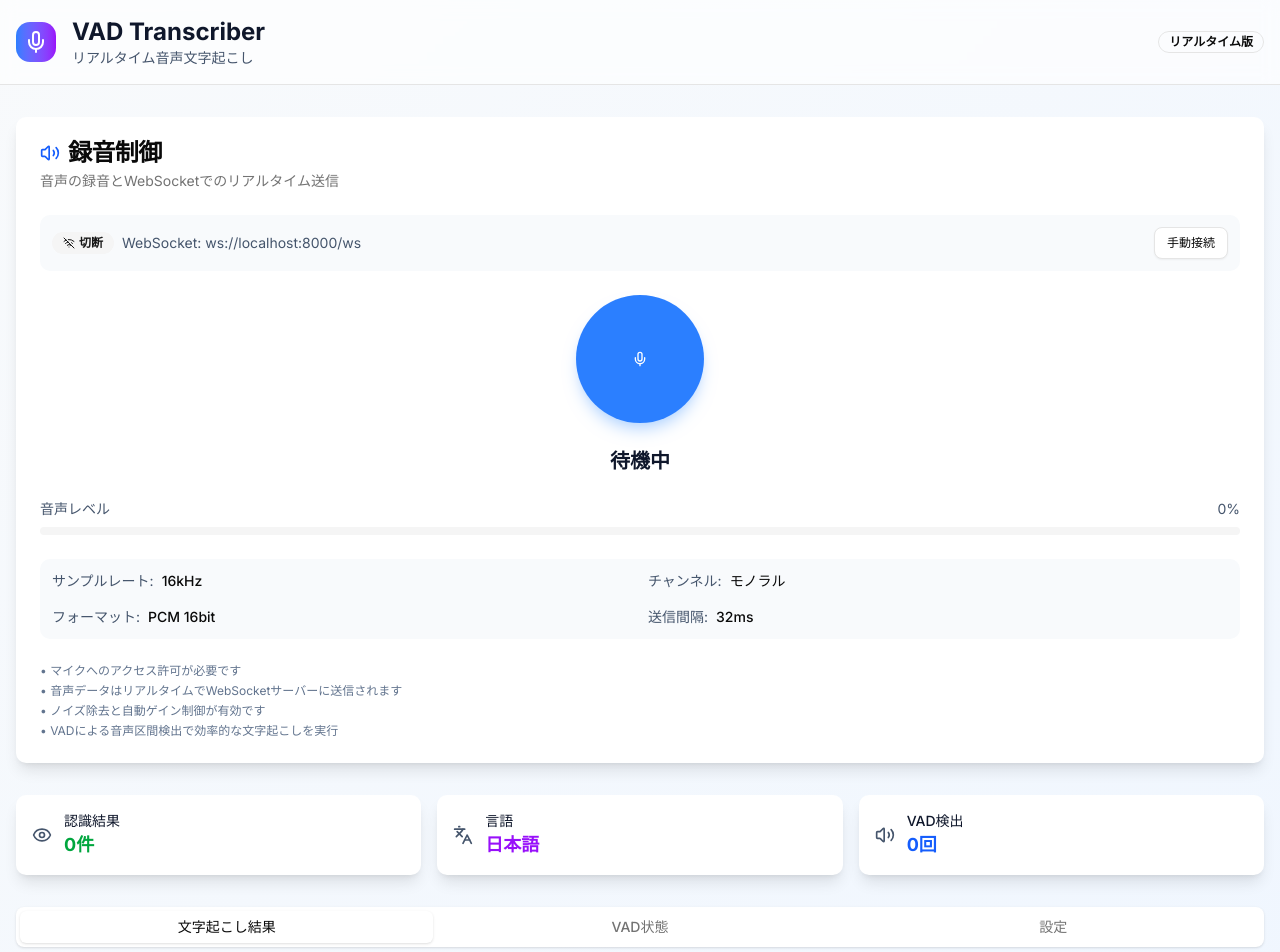
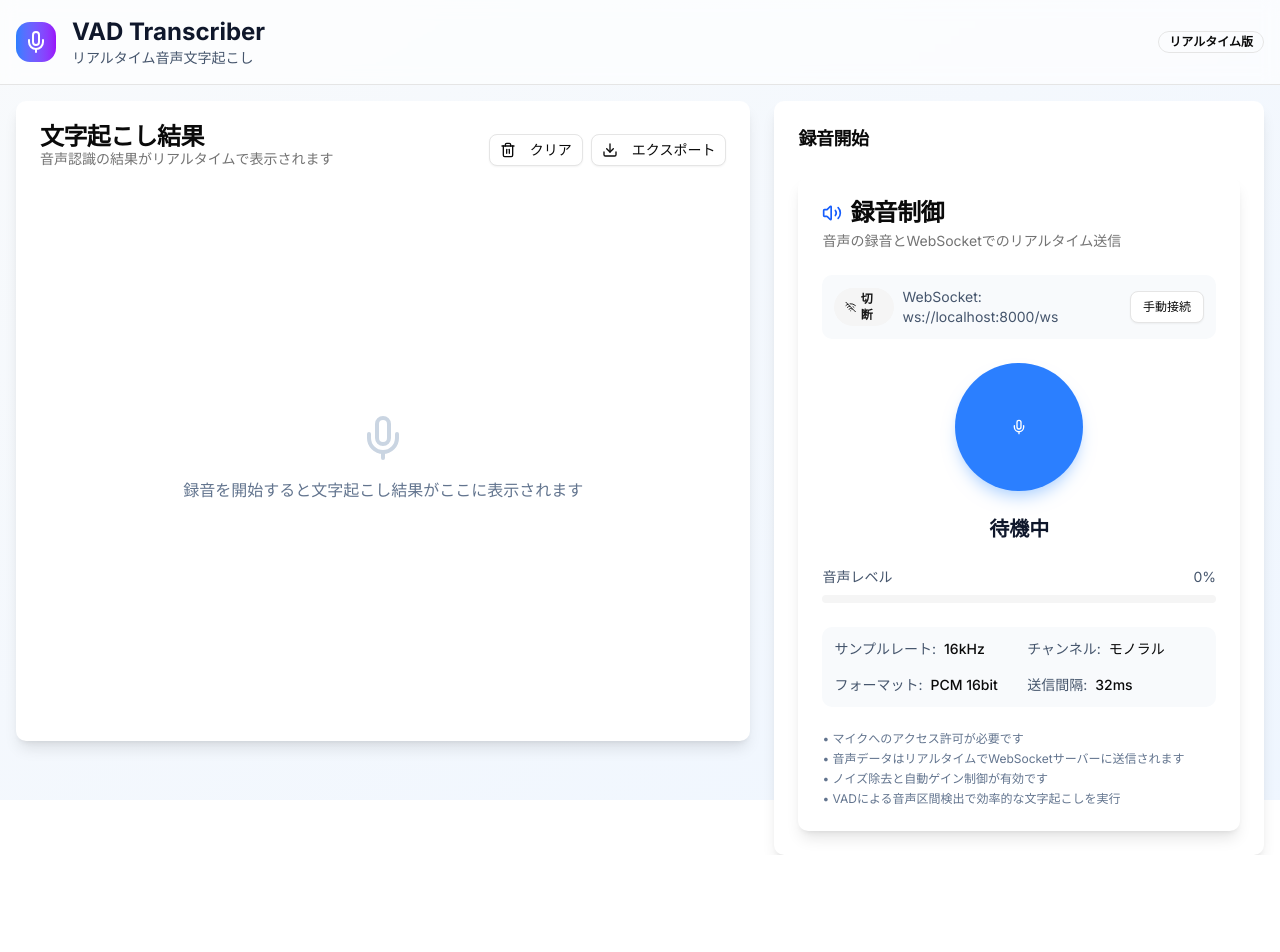
Before and after one commit to nakajima97/vad-transcriber, a Next.js app in the folder frontend/: page / in a window 1280 px wide. Shown: the top 952 px of the page. After the commit the page ends 855 px from the top, so only its background shows below. Built offline with nearby package versions, Linux system fonts and the light colour scheme.

Commit message:
横レイアウトに変更

```diff
--- a/frontend/src/app/page.tsx
+++ b/frontend/src/app/page.tsx
@@ -10,27 +10,14 @@ import {
   CardHeader,
   CardTitle,
 } from '@/components/shadcn/ui/card';
-import { Progress } from '@/components/shadcn/ui/progress';
-import {
-  Tabs,
-  TabsContent,
-  TabsList,
-  TabsTrigger,
-} from '@/components/shadcn/ui/tabs';
 import {
   AlertCircle,
   CheckCircle,
   Clock,
   Copy,
   Download,
-  Eye,
-  Info,
-  Languages,
   Mic,
-  Settings,
   Trash2,
-  User,
-  Volume2,
 } from 'lucide-react';
 import { useState } from 'react';
 
@@ -53,21 +40,18 @@ export default function VADTranscriberApp() {
   const [transcriptionResults, setTranscriptionResults] = useState<
     TranscriptionResult[]
   >([]);
-  const [vadResults, setVadResults] = useState<VADResult[]>([]);
-  const [selectedLanguage, setSelectedLanguage] = useState('ja');
-  const [vadSensitivity, setVadSensitivity] = useState(0.5);
 
   const handleTranscriptionResult = (result: TranscriptionResult) => {
     setTranscriptionResults((prev) => [...prev, result]);
   };
 
   const handleVADResult = (result: VADResult) => {
-    setVadResults((prev) => [...prev.slice(-10), result]);
+    // VAD結果は表示しないが、コールバック関数として残す
+    console.log('VAD result:', result);
   };
 
   const handleClearTranscription = () => {
     setTranscriptionResults([]);
-    setVadResults([]);
   };
 
   return (
@@ -96,67 +80,15 @@ export default function VADTranscriberApp() {
         </div>
       </header>
 
-      <main className="container mx-auto px-4 py-8">
-        {/* メイン制御パネル */}
-        <div className="mb-8">
-          <AudioRecorder
-            websocketUrl="ws://localhost:8000/ws"
-            onTranscriptionResult={handleTranscriptionResult}
-            onVADResult={handleVADResult}
-          />
-        </div>
-
-        {/* 統計情報 */}
-        <div className="grid grid-cols-1 md:grid-cols-3 gap-4 mb-8">
-          <div className="flex items-center space-x-3 p-4 bg-white dark:bg-slate-800 rounded-lg shadow-lg">
-            <Eye className="w-5 h-5 text-slate-600 dark:text-slate-400" />
-            <div>
-              <p className="text-sm font-medium text-slate-900 dark:text-white">
-                認識結果
-              </p>
-              <p className="text-lg font-bold text-green-600">
-                {transcriptionResults.length}件
-              </p>
-            </div>
-          </div>
-
-          <div className="flex items-center space-x-3 p-4 bg-white dark:bg-slate-800 rounded-lg shadow-lg">
-            <Languages className="w-5 h-5 text-slate-600 dark:text-slate-400" />
-            <div>
-              <p className="text-sm font-medium text-slate-900 dark:text-white">
-                言語
-              </p>
-              <p className="text-lg font-bold text-purple-600">日本語</p>
-            </div>
-          </div>
-
-          <div className="flex items-center space-x-3 p-4 bg-white dark:bg-slate-800 rounded-lg shadow-lg">
-            <Volume2 className="w-5 h-5 text-slate-600 dark:text-slate-400" />
-            <div>
-              <p className="text-sm font-medium text-slate-900 dark:text-white">
-                VAD検出
-              </p>
-              <p className="text-lg font-bold text-blue-600">
-                {vadResults.length}回
-              </p>
-            </div>
-          </div>
-        </div>
-
-        {/* タブセクション */}
-        <Tabs defaultValue="transcription" className="space-y-6">
-          <TabsList className="grid w-full grid-cols-3 bg-white dark:bg-slate-800 shadow-sm">
-            <TabsTrigger value="transcription">文字起こし結果</TabsTrigger>
-            <TabsTrigger value="vad">VAD状態</TabsTrigger>
-            <TabsTrigger value="settings">設定</TabsTrigger>
-          </TabsList>
-
-          {/* 文字起こし結果タブ */}
-          <TabsContent value="transcription" className="space-y-4">
-            <Card className="bg-white dark:bg-slate-800 border-0 shadow-lg">
-              <CardHeader className="flex flex-row items-center justify-between">
+      <main className="container mx-auto px-4 py-4">
+        {/* メイン横2分割レイアウト */}
+        <div className="flex gap-6 h-[calc(100vh-160px)]">
+          {/* 左側: 文字起こし結果 (幅60%) */}
+          <div className="w-3/5 flex flex-col">
+            <Card className="bg-white dark:bg-slate-800 border-0 shadow-lg h-full flex flex-col">
+              <CardHeader className="flex flex-row items-center justify-between flex-shrink-0">
                 <div>
-                  <CardTitle>リアルタイム文字起こし</CardTitle>
+                  <CardTitle>文字起こし結果</CardTitle>
                   <CardDescription>
                     音声認識の結果がリアルタイムで表示されます
                   </CardDescription>
@@ -176,10 +108,10 @@ export default function VADTranscriberApp() {
                   </Button>
                 </div>
               </CardHeader>
-              <CardContent>
-                <div className="space-y-3 max-h-96 overflow-y-auto">
+              <CardContent className="flex-1 overflow-hidden">
+                <div className="space-y-3 h-full overflow-y-auto">
                   {transcriptionResults.length === 0 ? (
-                    <div className="text-center py-8 text-slate-500 dark:text-slate-400">
+                    <div className="text-center py-8 text-slate-500 dark:text-slate-400 h-full flex flex-col items-center justify-center">
                       <Mic className="w-12 h-12 mx-auto mb-4 text-slate-300" />
                       <p>録音を開始すると文字起こし結果がここに表示されます</p>
                     </div>
@@ -228,180 +160,27 @@ export default function VADTranscriberApp() {
                 </div>
               </CardContent>
             </Card>
-          </TabsContent>
+          </div>
 
-          {/* VAD状態タブ */}
-          <TabsContent value="vad" className="space-y-4">
-            <Card className="bg-white dark:bg-slate-800 border-0 shadow-lg">
-              <CardHeader>
-                <CardTitle className="flex items-center gap-2">
-                  <Volume2 className="w-5 h-5 text-orange-600" />
-                  Voice Activity Detection
-                </CardTitle>
-                <CardDescription>
-                  発話区間の検出状況をリアルタイムで表示
-                </CardDescription>
-              </CardHeader>
-              <CardContent>
-                <div className="space-y-4">
-                  {/* 現在のVAD状態 */}
-                  <div className="p-4 bg-slate-50 dark:bg-slate-700 rounded-lg">
-                    <div className="flex items-center justify-between mb-2">
-                      <span className="text-sm font-medium text-slate-900 dark:text-white">
-                        現在の状態
-                      </span>
-                      <div className="flex items-center space-x-2">
-                        <div
-                          className={`w-3 h-3 rounded-full ${
-                            vadResults.length > 0 &&
-                            vadResults[vadResults.length - 1]?.is_speech
-                              ? 'bg-green-500 animate-pulse'
-                              : 'bg-slate-400'
-                          }`}
-                        />
-                        <span className="text-sm text-slate-600 dark:text-slate-400">
-                          {vadResults.length > 0 &&
-                          vadResults[vadResults.length - 1]?.is_speech
-                            ? '発話中'
-                            : '無音'}
-                        </span>
-                      </div>
-                    </div>
-                  </div>
-
-                  {/* VAD履歴 */}
-                  <div className="space-y-2 max-h-64 overflow-y-auto">
-                    {vadResults.length === 0 ? (
-                      <div className="text-center py-8 text-slate-500 dark:text-slate-400">
-                        <Volume2 className="w-12 h-12 mx-auto mb-4 text-slate-300" />
-                        <p>録音開始後、VAD状態がここに表示されます</p>
-                      </div>
-                    ) : (
-                      vadResults
-                        .slice(-10)
-                        .reverse()
-                        .map((vad) => (
-                          <div
-                            key={vad.timestamp}
-                            className="flex items-center justify-between p-3 bg-slate-50 dark:bg-slate-700 rounded-lg"
-                          >
-                            <div className="flex items-center space-x-3">
-                              <div
-                                className={`w-2 h-2 rounded-full ${
-                                  vad.is_speech
-                                    ? 'bg-green-500'
-                                    : 'bg-slate-400'
-                                }`}
-                              />
-                              <span className="text-sm font-medium text-slate-900 dark:text-white">
-                                {vad.is_speech ? '発話検出' : '無音'}
-                              </span>
-                            </div>
-                            <div className="text-sm text-slate-600 dark:text-slate-400 space-x-4">
-                              <span>
-                                確信度: {Math.round(vad.confidence * 100)}%
-                              </span>
-                              <span>
-                                {new Date(
-                                  vad.timestamp * 1000,
-                                ).toLocaleTimeString('ja-JP')}
-                              </span>
-                            </div>
-                          </div>
-                        ))
-                    )}
-                  </div>
-                </div>
-              </CardContent>
-            </Card>
-          </TabsContent>
-
-          {/* 設定タブ */}
-          <TabsContent value="settings" className="space-y-4">
-            <div className="grid grid-cols-1 lg:grid-cols-2 gap-6">
+          {/* 右側: その他の機能 (幅40%) */}
+          <div className="w-2/5 flex flex-col space-y-6">
+            {/* 録音開始セクション */}
+            <div className="flex-shrink-0">
               <Card className="bg-white dark:bg-slate-800 border-0 shadow-lg">
                 <CardHeader>
-                  <CardTitle className="flex items-center gap-2">
-                    <Settings className="w-5 h-5 text-slate-600" />
-                    音声設定
-                  </CardTitle>
-                  <CardDescription>音声入力と処理の設定</CardDescription>
+                  <CardTitle className="text-lg">録音開始</CardTitle>
                 </CardHeader>
-                <CardContent className="space-y-4">
-                  <div>
-                    <label className="text-sm font-medium text-slate-900 dark:text-white">
-                      言語設定
-                    </label>
-                    <select
-                      className="w-full mt-2 p-2 border rounded-md bg-white dark:bg-slate-700 text-slate-900 dark:text-white"
-                      value={selectedLanguage}
-                      onChange={(e) => setSelectedLanguage(e.target.value)}
-                    >
-                      <option value="ja">日本語</option>
-                      <option value="en">English</option>
-                      <option value="zh">中文</option>
-                    </select>
-                  </div>
-
-                  <div>
-                    <label className="text-sm font-medium text-slate-900 dark:text-white">
-                      サンプリングレート
-                    </label>
-                    <select className="w-full mt-2 p-2 border rounded-md bg-white dark:bg-slate-700 text-slate-900 dark:text-white">
-                      <option value="16000">16kHz (推奨)</option>
-                      <option value="22050">22.05kHz</option>
-                      <option value="44100">44.1kHz</option>
-                    </select>
-                  </div>
-                </CardContent>
-              </Card>
-
-              <Card className="bg-white dark:bg-slate-800 border-0 shadow-lg">
-                <CardHeader>
-                  <CardTitle className="flex items-center gap-2">
-                    <Volume2 className="w-5 h-5 text-orange-600" />
-                    VAD設定
-                  </CardTitle>
-                  <CardDescription>音声検出の感度調整</CardDescription>
-                </CardHeader>
-                <CardContent className="space-y-4">
-                  <div>
-                    <div className="flex items-center justify-between mb-2">
-                      <label className="text-sm font-medium text-slate-900 dark:text-white">
-                        検出感度
-                      </label>
-                      <span className="text-sm text-slate-600 dark:text-slate-400">
-                        {Math.round(vadSensitivity * 100)}%
-                      </span>
-                    </div>
-                    <input
-                      type="range"
-                      min="0"
-                      max="1"
-                      step="0.1"
-                      value={vadSensitivity}
-                      onChange={(e) =>
-                        setVadSensitivity(Number.parseFloat(e.target.value))
-                      }
-                      className="w-full"
-                    />
-                  </div>
-
-                  <div className="p-3 bg-blue-50 dark:bg-blue-900/20 rounded-lg border border-blue-200 dark:border-blue-700">
-                    <div className="flex">
-                      <Info className="w-4 h-4 text-blue-600 mt-0.5 mr-2 flex-shrink-0" />
-                      <div className="text-sm text-blue-800 dark:text-blue-200">
-                        <p className="font-medium mb-1">設定のガイドライン</p>
-                        <p>低い値: 静かな環境での使用に適している</p>
-                        <p>高い値: ノイズの多い環境での使用に適している</p>
-                      </div>
-                    </div>
-                  </div>
+                <CardContent>
+                  <AudioRecorder
+                    websocketUrl="ws://localhost:8000/ws"
+                    onTranscriptionResult={handleTranscriptionResult}
+                    onVADResult={handleVADResult}
+                  />
                 </CardContent>
               </Card>
             </div>
-          </TabsContent>
-        </Tabs>
+          </div>
+        </div>
       </main>
     </div>
   );
```
